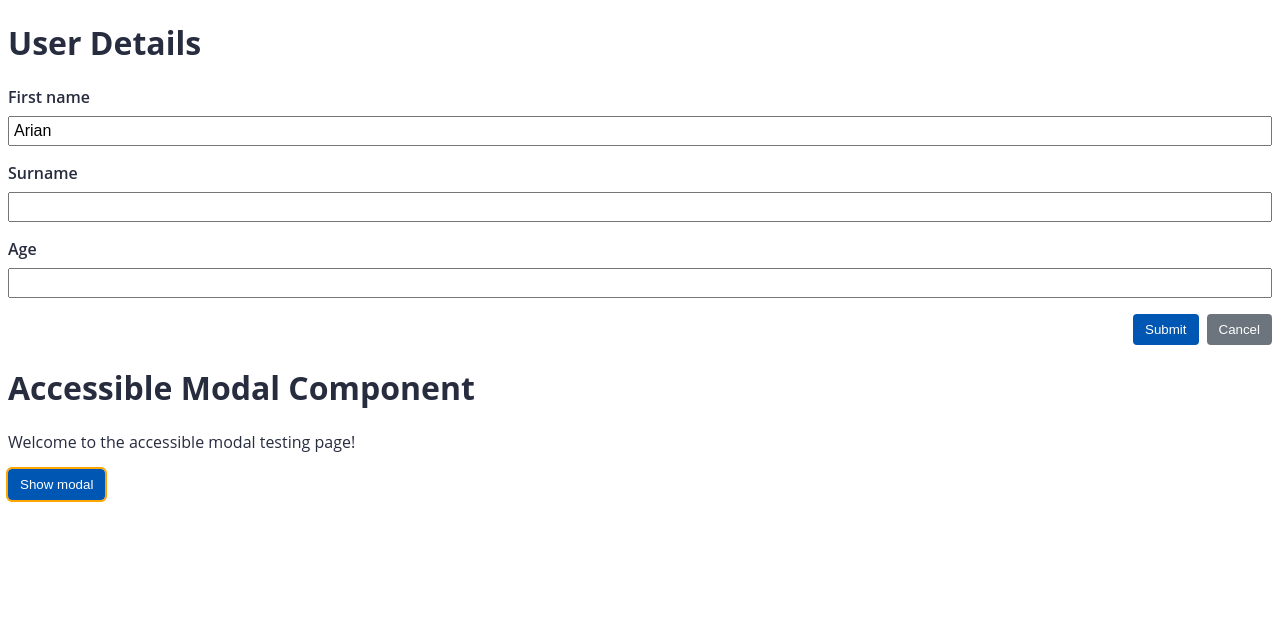
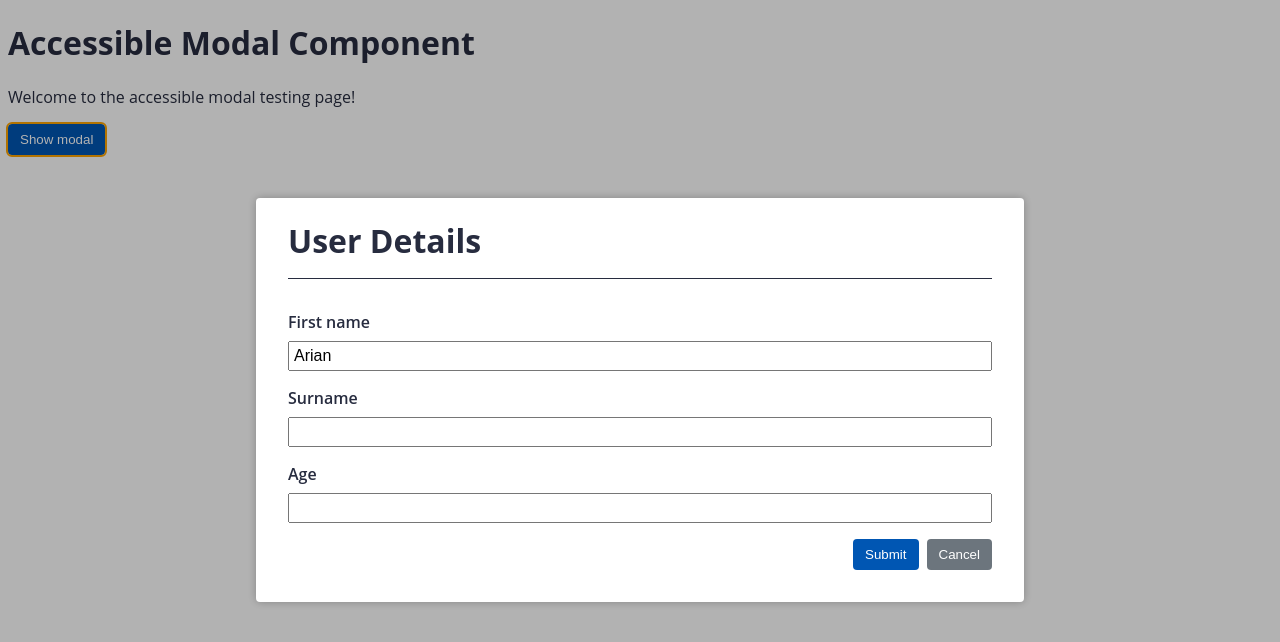
Before and after one commit to arianbotine/angular-acessibilidade-avancado, an Angular app: page / in a window 1280 px wide. Both pictures are taken after a click on the button "Show modal". Shown: the top 642 px of the page. Built offline with nearby package versions, Linux system fonts and the light colour scheme.

Commit message:
Definindo uma transição para quando o elemento é criado no DOM e conectado essa trigger com o component

```diff
--- a/src/app/app.module.ts
+++ b/src/app/app.module.ts
@@ -4,10 +4,11 @@ import { NgModule } from '@angular/core';
 import { AppRoutingModule } from './app-routing.module';
 import { AppComponent } from './app.component';
 import { ModalModule } from './shared/components/modal/modal.module';
+import { BrowserAnimationsModule } from '@angular/platform-browser/animations';
 
 @NgModule({
   declarations: [AppComponent],
-  imports: [BrowserModule, AppRoutingModule, ModalModule],
+  imports: [BrowserModule, AppRoutingModule, ModalModule, BrowserAnimationsModule],
   providers: [],
   bootstrap: [AppComponent],
 })
--- /dev/null
+++ b/src/app/shared/animations/fade.ts
@@ -0,0 +1,8 @@
+import { animate, style, transition, trigger } from '@angular/animations';
+
+export const fade = trigger('fade', [
+  transition(':enter', [
+    style({ opacity: 0 }),
+    animate(1000, style({ opacity: 1 })),
+  ]),
+]);
--- a/src/app/shared/components/modal/modal.component.scss
+++ b/src/app/shared/components/modal/modal.component.scss
@@ -0,0 +1,29 @@
+.modal-overlay  {
+  position: fixed;
+  z-index: 100;
+  top: 0;
+  left: 0;
+  right: 0;
+  bottom: 0;
+  display: flex;
+  align-items: center;
+  justify-content: center;
+  background-color: rgba(0, 0, 0, 0.3);
+  .modal-content {
+    padding: 0 2rem 2rem 2rem;
+    margin: 2%;
+    min-width: 94%;
+    @media(min-width: 600px) {
+      min-width: 60%;
+    }
+    border-radius: 4px;
+    box-shadow: 0 0 8px rgba(0, 0, 0, .25);
+    background-color: white;
+
+    .modal-title {
+      border-bottom: solid 1px;
+      padding-bottom: 1rem;
+      margin-bottom: 2rem;
+    }
+  }
+}
--- a/src/app/shared/components/modal/modal.component.ts
+++ b/src/app/shared/components/modal/modal.component.ts
@@ -1,11 +1,14 @@
-import { Component } from '@angular/core';
+import { fade } from './../../animations/fade';
+import { Component, HostBinding } from '@angular/core';
 import { ModalConfig } from './interfaces/modal-config';
 
 @Component({
   selector: 'app-modal',
   templateUrl: './modal.component.html',
   styleUrls: ['./modal.component.scss'],
+  animations: [fade]
 })
 export class ModalComponent {
+  @HostBinding('@fade')
   public config: ModalConfig;
 }
```
